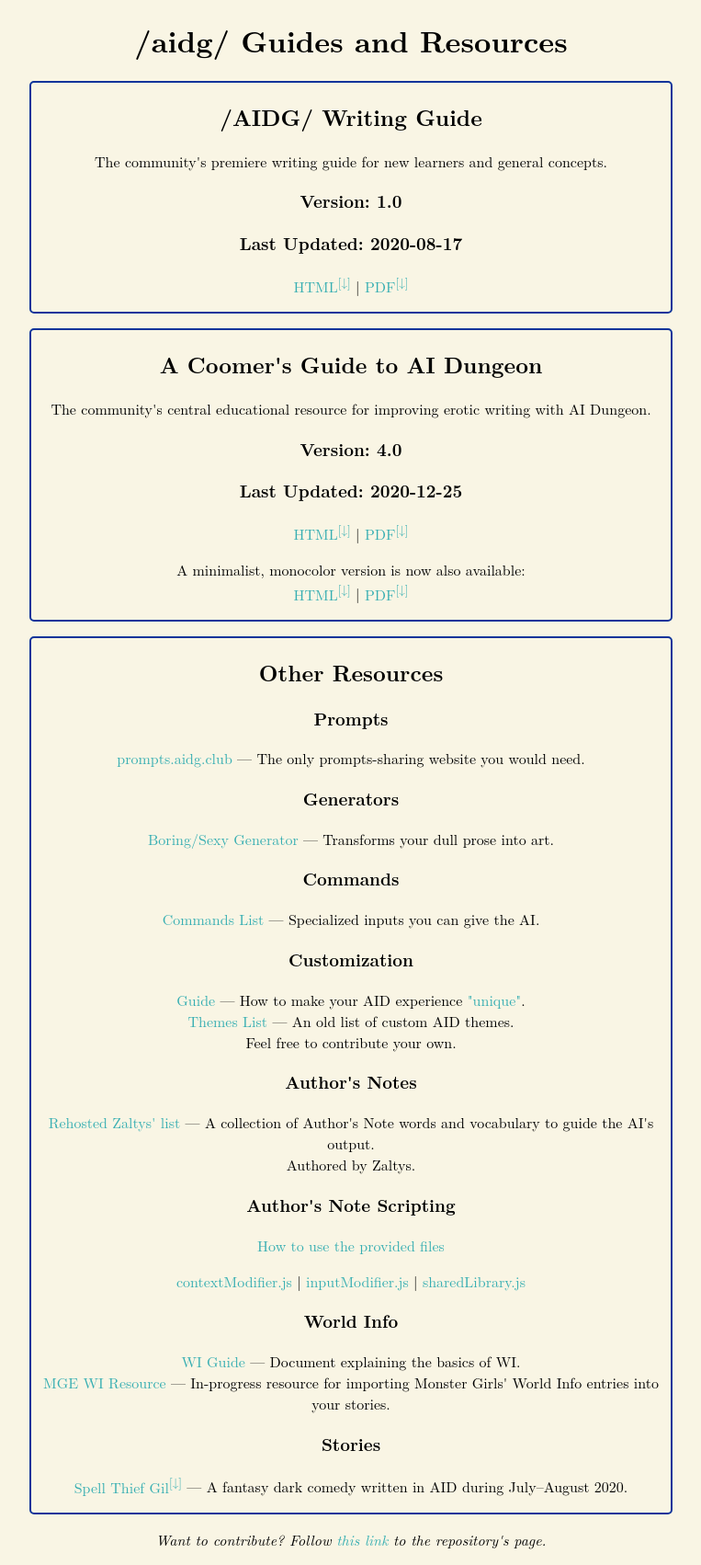
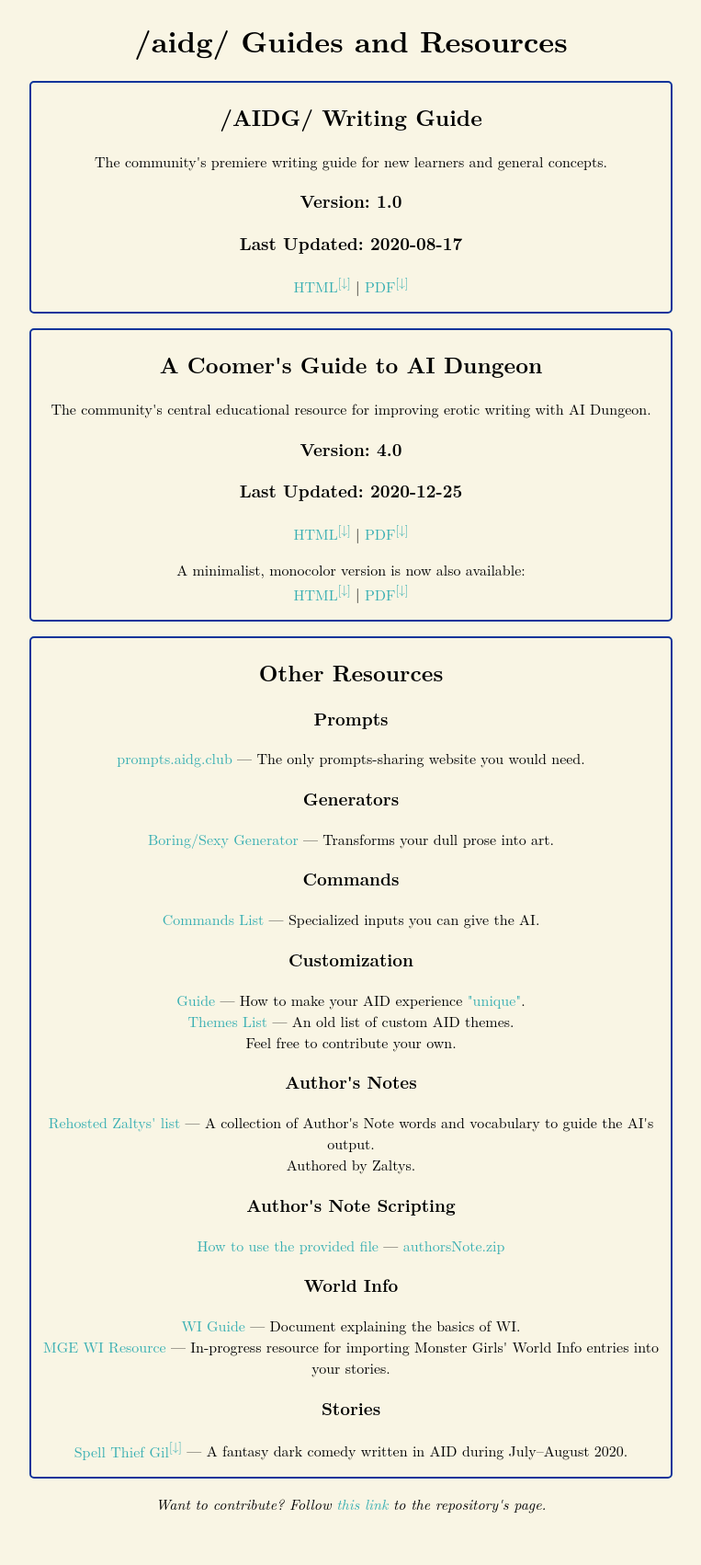
Before and after one commit to ManwhoreDev/CoomersGuide.github.io, a Jekyll site: the page index.html, which Jekyll copies as it is, in a window 1280 px wide. Shown: the whole page at 92% size, without its empty margins (258-1021 px from the left). Built offline with Jekyll 4.4.1, drawn with Linux system fonts in a browser that asks for light colours; some web fonts are replaced; after the commit the page ends 1663 px from its top, so only the background shows below that.

Commit message:
Update index.html

```diff
--- a/index.html
+++ b/index.html
@@ -74,12 +74,8 @@
 <a href="Resources-And-Guides/Authors-Note-Zalty-List.html">Rehosted Zaltys' list</a> &mdash; A collection of Author's Note words and vocabulary to guide the AI's output.<br/> Authored by Zaltys.
 
 				<h3 id="AuthorsNoteScripting">Author's Note Scripting</h3>
-				<a href="Resources-And-Guides/Scripts/AuthorsNote/">How to use the provided files</a>
-				<p></p>
-				<a href="Resources-And-Guides/Scripts/AuthorsNote/contextModifier.js" download>contextModifier.js</a> |
-				<a href="Resources-And-Guides/Scripts/AuthorsNote/inputModifier.js" download>inputModifier.js</a> |
-				<a href="Resources-And-Guides/Scripts/AuthorsNote/sharedLibrary.js" download>sharedLibrary.js</a>
-
+				<a href="Resources-And-Guides/Scripts/AuthorsNote/">How to use the provided file</a> &mdash;
+				<a href="Resources-And-Guides/Scripts/AuthorsNote/authorsNote.zip" download>authorsNote.zip</a>
 				<h3 id="WI">World Info</h3>
 				<a href="Resources-And-Guides/WI-resources/WI-Guide.html">WI Guide</a> &mdash; Document explaining the basics of WI.<br/>
 				<a href="Resources-And-Guides/WI.html">MGE WI Resource</a> &mdash; In-progress resource for importing Monster Girls' World Info entries into your stories.
```
